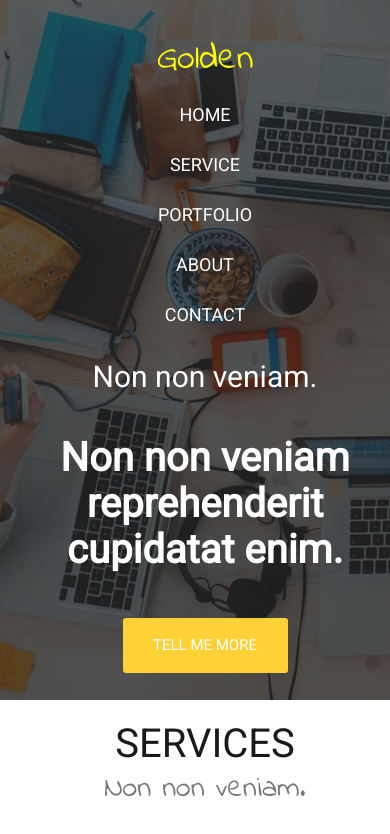
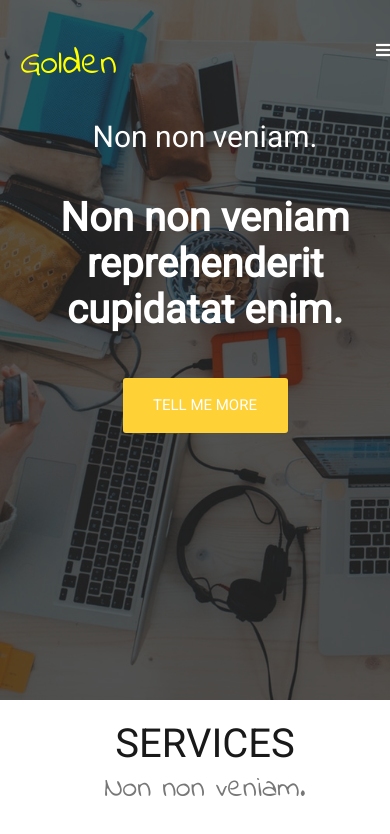
Before and after one commit to krzychu700/7.7.Portfolio1, a website: page index.html in a window 390 px wide. Shown: the top 834 px of the page. Drawn offline with nearby package versions, Linux system fonts and the light colour scheme.

Commit message:
added basic scripts

```diff
--- a/index.html
+++ b/index.html
@@ -17,8 +17,12 @@
   <header class="container">
     <div class="menu-container">
       <div class="top-menu">
-        <div class="">
+        <div class="top-menu_head">
           <p class="top-menu__logo">Golden</p>
+          <div class="burger">
+            <i class="fas fa-bars show"></i>
+            <i class="fas fa-times "></i>
+          </div>
         </div>
         <div class="top-menu__nav">
           <ul class="top-menu__list">
@@ -324,6 +328,10 @@
     </div>
   </footer>
 
+  <script src="https://ajax.googleapis.com/ajax/libs/jquery/3.3.1/jquery.min.js"></script>
+  <script src="/js/menu.js"></script>
+  <script src="/js/script.js"></script>
+  <script src="/js/about.js"></script>
 </body>
 
 </html>
--- /dev/null
+++ b/js/about.js
@@ -0,0 +1,6 @@
+const aboutPos = document.querySelector(".about");
+
+
+window.addEventListener('scroll', function() {
+  console.log(window.scrollY)
+});
--- /dev/null
+++ b/js/menu.js
@@ -0,0 +1,12 @@
+const burger = document.querySelector(".burger");
+
+const iconBurger = document.querySelector(".fa-bars");
+const iconX = document.querySelector(".fa-times");
+const column = document.querySelector(".top-menu__nav");
+
+burger.addEventListener("click", function () {
+  iconBurger.classList.toggle("show");
+  iconX.classList.toggle("show");
+  column.classList.toggle("show");
+
+})
--- a/js/script.js
+++ b/js/script.js
@@ -0,0 +1,17 @@
+const $doc = $(document);
+const $header = $('header');
+const $main = $('.services');
+
+$doc.on("scroll", function () {
+  const scrollPos = $doc.scrollTop();
+  const sectionOffset = $main.offset().top;
+  const headerHeight = $header.outerHeight();
+
+  if (scrollPos < sectionOffset) {
+    $header.css({
+      'opacity': 1 - scrollPos / headerHeight,
+      'filter': 'grayscale(' + 2 * scrollPos / headerHeight + ')'
+    })
+  }
+
+})
--- a/sass/_media.scss
+++ b/sass/_media.scss
@@ -167,21 +167,41 @@
 
     .top-menu {
       flex-direction: column;
-      align-items: center;
+      align-items: normal;
       height: auto;
 
+      .top-menu_head {
+        display: flex;
+        justify-content: space-between;
+        align-items: center;
+
       .top-menu__logo {
-        margin: 0;
+        margin: 5px 20px;
         height: 90px;
+      }
+
+      .burger {
+        margin: 5px 20px;
+
+        i.show {
+          display: block;
+        }
+      }
     }
 
     .top-menu__nav {
       margin: 0;
+      align-self: center;
+      display: none;
 
       .top-menu__list {
         flex-direction: column;
         align-items: center;
       }
+    }
+
+    .show {
+      display: flex;
     }
   }
 
@@ -295,7 +315,8 @@
     flex-direction: column;
     align-items: center;
 
-      .contact__form-data, .contact__form-message {
+    .contact__form-data,
+    .contact__form-message {
       margin: 0;
       width: 370px;
     }
--- a/sass/sections/_menu.scss
+++ b/sass/sections/_menu.scss
@@ -29,6 +29,19 @@
       font-size: 36px;
       line-height: 120px;
       z-index: 2;
+    }
+
+    .burger {
+      cursor: pointer;
+
+      .fas {
+        display: none;
+        color: $white;
+      }
+
+      i.show {
+        display: none;
+      }
     }
 
     .top-menu__nav {
```
Also changed, not shown: css/style.css, css/style.prefixed.css, 2 other files. Lines whose indentation alone changed are shown as unchanged.
